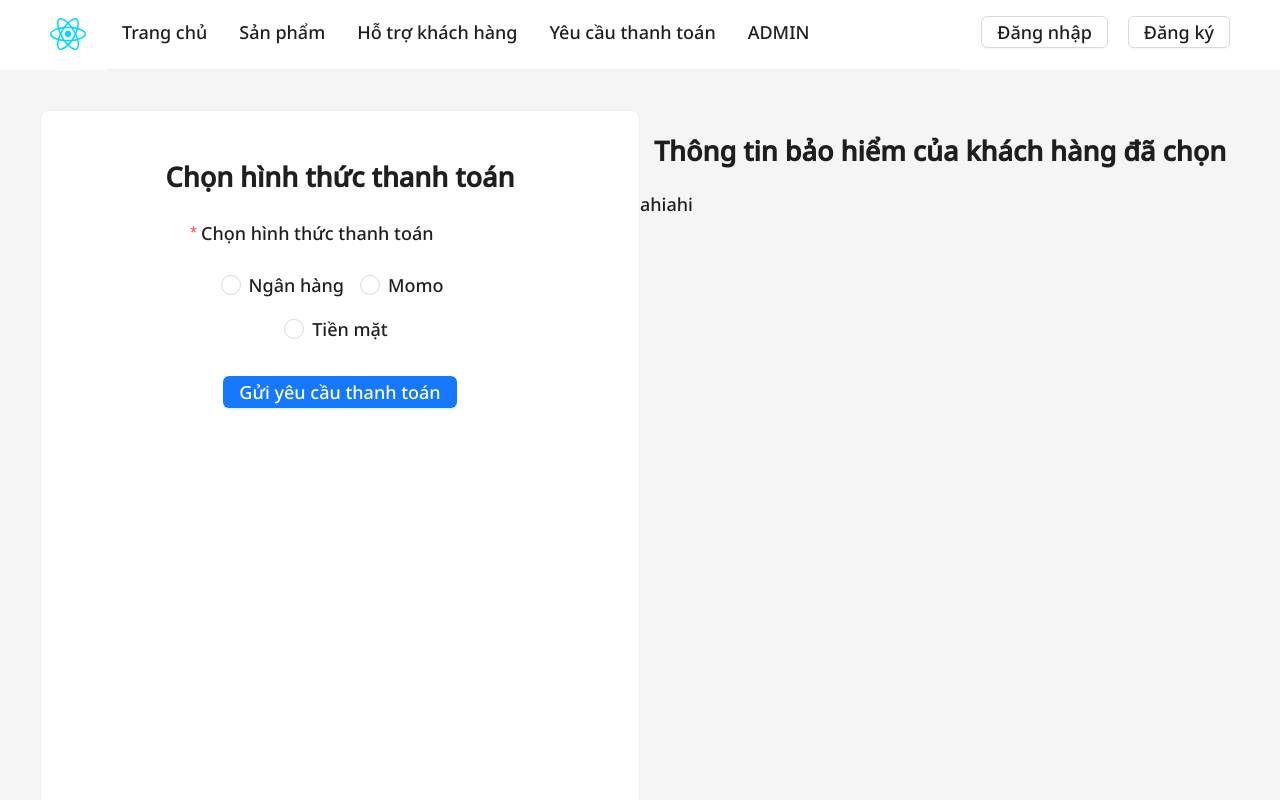
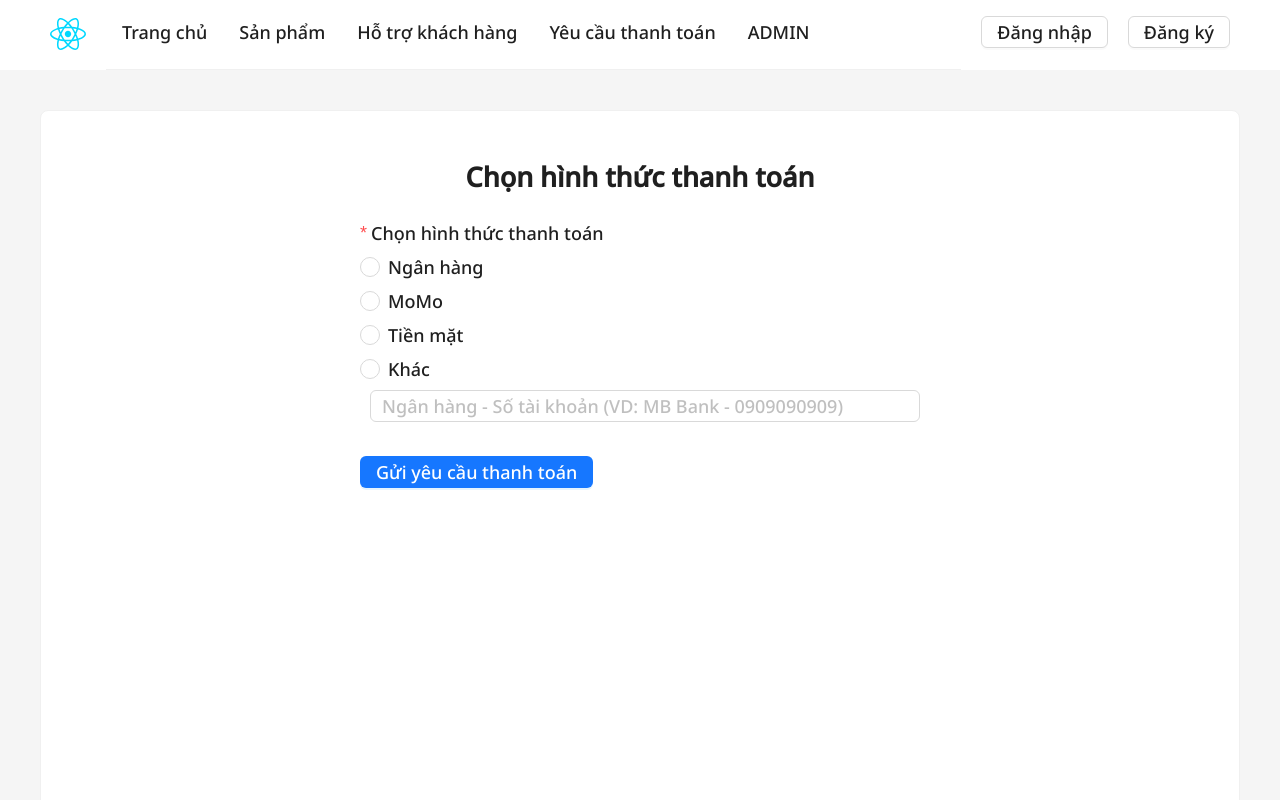
Before and after one commit to nthihongphuc/System-Of-Health-Insurance, a React (Vite) app: page /payment_request/type_payment in a window 1280 px wide. Shown: the top 800 px of the page. Built offline with nearby package versions, Linux system fonts and the light colour scheme; the HTML template or start-up script is replaced by a standard one.

Commit message:
update type payment

```diff
--- a/src/pages/TypePayment.jsx
+++ b/src/pages/TypePayment.jsx
@@ -55,11 +55,14 @@ const TypePayment = () => {
   const onFinish = (values) => {
     console.log(values);
   };
+  const [value, setValue] = useState(1);
+  const onChange = (e) => {
+    console.log('radio checked', e.target.value);
+    setValue(e.target.value);
+  };
   return (
     <Layout style={{ height: "100%" }}>
       <Content style={{ margin: 40 }}>
-      <Row>
-      <Col span={12}>
       <Card
           style={{ width: "100%", minHeight: "100vh" }}
           bodyStyle={{
@@ -72,7 +75,7 @@ const TypePayment = () => {
           <Form
             name="profile_from"
             onFinish={onFinish}
-            style={{ width: 300, textAlign: "center" }}
+            //style={{ width: 300, textAlign: "center" }}
             layout="vertical"
           >
 
@@ -86,13 +89,49 @@ const TypePayment = () => {
                 },
               ]}
             >
-              <Radio.Group>
-                <Radio value="bank"> <p>Ngân hàng</p></Radio>
-                {/* Chèn thêm thông tin ngân hàng */}
-                <Radio value="online"> <p>Momo</p> </Radio>
-                {/* Chèn số điện thoại */}
-                <Radio value="offline"> Tiền mặt </Radio>
-                {/* Chèn địa chỉ công ty */}
+              <Radio.Group onChange={onChange} value={value}>
+                <Space direction="vertical">
+                  <Radio value={1}>Ngân hàng</Radio>
+                  <Radio value={2}>MoMo</Radio>
+                  <Radio value={3}>Tiền mặt</Radio>
+                  <Radio value={4}>Khác</Radio>
+                    {value === 1 ? (
+                      <Input
+                      placeholder="Ngân hàng - Số tài khoản (VD: MB Bank - 0909090909)"
+                        style={{
+                          width: 550,
+                          marginLeft: 10,
+                        }}
+                      />
+                    ) : null}
+                    {value === 2 ? (
+                      <Input
+                      placeholder="MoMo - Số điện thoại (VD: MoMo - 0909090909)"
+                        style={{
+                          width: 550,
+                          marginLeft: 10,
+                        }}
+                      />
+                    ) : null}
+                    {value === 3 ? (
+                      <Input
+                      placeholder="Tiền mặt - Địa chỉ nhận (VD: Tiền mặt - 12 Quang Trung, Q.6)"
+                        style={{
+                          width: 550,
+                          marginLeft: 10,
+                        }}
+                      />
+                    ) : null}
+                    {value === 4 ? (
+                      <Input
+                        placeholder="Nhập yêu cầu khác"
+                        style={{
+                          width: 550,
+                          marginLeft: 10,
+                        }}
+                      />
+                    ) : null}
+                </Space>
               </Radio.Group>
             </Form.Item>
               {/* Nút gửi yêu cầu */}
@@ -109,14 +148,7 @@ const TypePayment = () => {
               Gửi yêu cầu thanh toán
             </Button> */}
           </Form>
-
         </Card>
-      </Col>
-      <Col span={12}>
-      <h2 style={{ textAlign: "center" }}>Thông tin bảo hiểm của khách hàng đã chọn </h2>
-      ahiahi
-        </Col>
-    </Row>
       </Content>
     </Layout>
   );
```
